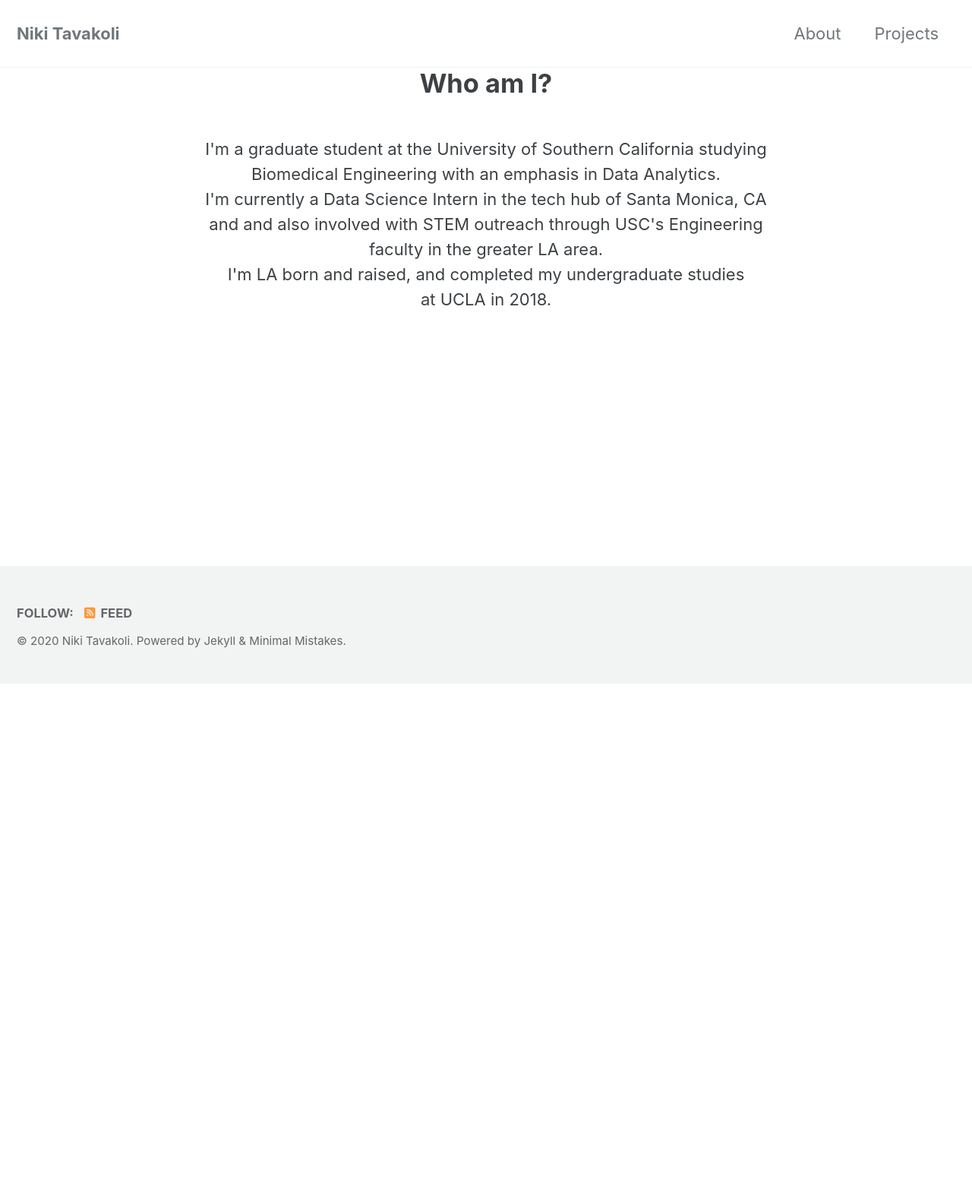
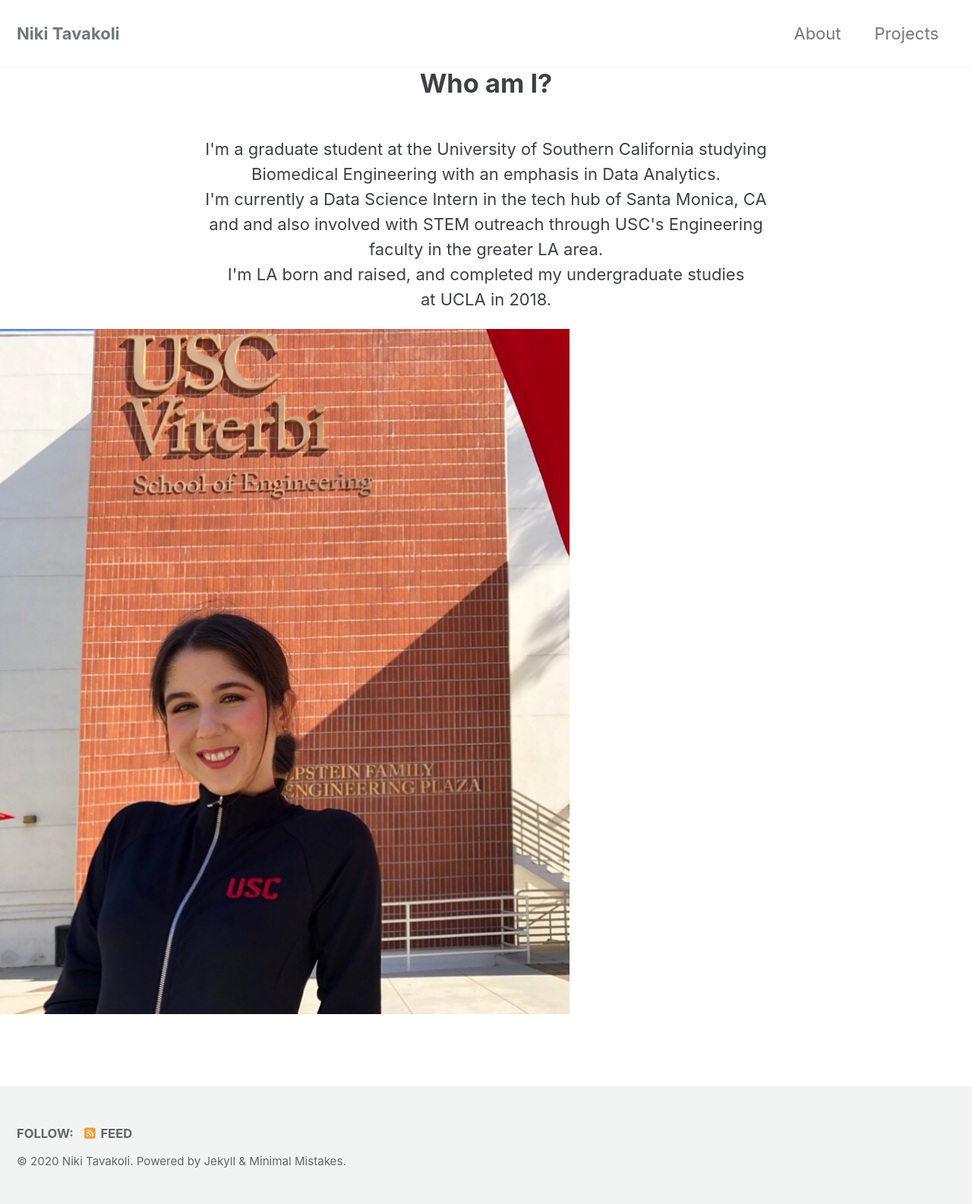
Before and after one commit to nikitavakoli/nikitavakoli.github.io, a Jekyll site: the page built from _pages/about.md, in a window 1280 px wide. Shown: the whole page at 76% size. Built offline with Jekyll 4.4.1, drawn with Linux system fonts in a browser that asks for light colours; cached includes are drawn as plain includes; nearby versions of some CDN libraries; our own code applies the rules of GitHub Pages for plain Markdown files; before the commit the page ends 900 px from its top, so only the background shows below that.

Commit message:
picture on about me

```diff
--- a/_pages/about.md
+++ b/_pages/about.md
@@ -23,3 +23,4 @@
 at UCLA in 2018.
 </body>
 </center>
+![](/images/viterbi.jpg)
```
